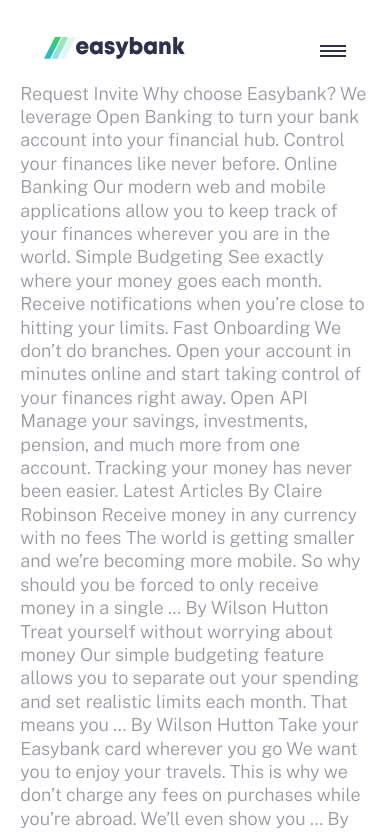
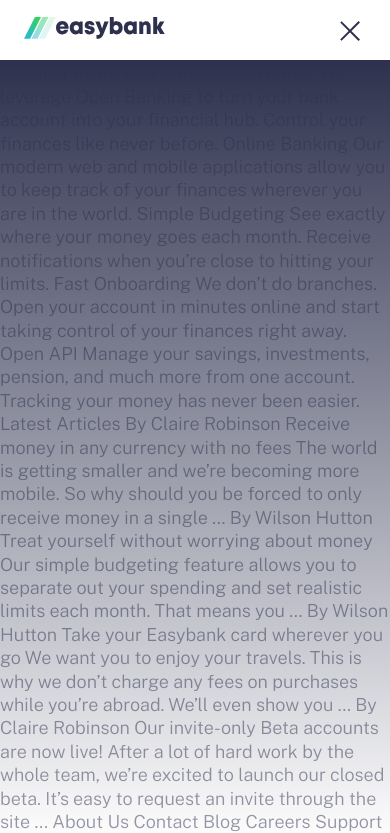
Before and after one commit to adampaulukanis/easybank-landing, a plain HTML site: page index.html in a window 390 px wide. Both pictures are taken after a click on the link 332 px from the left and 50 px from the top of the page. Shown: the top 833 px of the page. Drawn offline with nearby package versions, Linux system fonts and the light colour scheme.

Commit message:
Animated Hamburger Menu

```diff
--- a/app/css/style.css
+++ b/app/css/style.css
@@ -10,8 +10,8 @@
     --white: hsl(0, 0%, 100%);
 
     /* Font sizes */
-    --font-sm: 0.875em; /* 14px */
-    --font-med: 1.125em; /* 18px */
+    --font-sm: 0.875rem; /* 14px */
+    --font-med: 1.125rem; /* 18px */
 }
 html {
     font-size: 100%;
@@ -24,8 +24,7 @@
 }
 body {
     margin: 0;
-    padding: 1.125em;
-    font-size: var(--font-med); /* 18px, where 1em = 16px */
+    font-size: var(--font-med); /* 18px, where 1rem = 16px */
     line-height: 1.3;
     font-family: "Public Sans", sans-serif;
     font-weight: 300;
@@ -68,10 +67,34 @@
     width: 26px;
     height: 2px;
     background-color: var(--dark-blue);
+    transition: all 300ms ease-in-out;
+    transform-origin: 3px 1px;
 }
-.header__menu > span:not(:last-child) {
-    margin-bottom: 3px;
+.header .header__menu > span:not(:last-child) {
+    margin-bottom: 5px;
 }
+.header.open .header__menu > span:first-child {
+    transform: rotate(45deg);
+}
+.header.open .header__menu > span:nth-child(2) {
+    opacity: 0;
+}
+.header.open .header__menu > span:last-child {
+    transform: rotate(-45deg);
+}
+.header .overlay {
+    opacity: 0;
+    position: fixed;
+    top: 3.75rem;
+    right: 0px;
+    bottom: 0px;
+    left: 0px;
+    background-image: linear-gradient(var(--dark-blue), transparent);
+}
+.header .overlay.fade-in {
+    display: block;
+}
+
 .header__link a {
     position: relative;
     font-size: var(--font-med);
@@ -104,7 +127,7 @@
     opacity: 1;
 }
 .button {
-    padding: 0.875em 2.1875em;
+    padding: 0.875rem 2.1875rem;
     background: linear-gradient(
         to right,
         var(--lime-green),
@@ -134,3 +157,37 @@
         display: none;
     }
 }
+
+/* Animations */
+@keyframes fade-in {
+    from {
+        visibility: hidden;
+        opacity: 0;
+    }
+    1% {
+        visibility: visible;
+    }
+    to {
+        opacity: 1;
+    }
+}
+.fade-in {
+    animation: fade-in 300ms ease-in-out forwards;
+}
+@keyframes fade-out {
+    from {
+        visibility: visible;
+        opacity: 1;
+    }
+    99% {
+        visibility: visible;
+        opacity: 0;
+    }
+    to {
+        visibility: hidden;
+        opacity: 0;
+    }
+}
+.fade-out {
+    animation: fade-out 300ms ease-in-out forwards;
+}
--- a/app/js/main.js
+++ b/app/js/main.js
@@ -1 +1,17 @@
-console.log("hello world!");
+const btnHamburger = document.querySelector("#btnHamburger");
+const header = document.querySelector(".header");
+const overlay = document.querySelector(".overlay");
+
+btnHamburger.onclick = () => {
+    if (header.classList.contains("open")) {
+        // Close Hamburger Menu
+        header.classList.remove("open");
+        overlay.classList.remove("fade-in");
+        overlay.classList.add("fade-out");
+    } else {
+        // Open Hamburger Menu
+        header.classList.add("open");
+        overlay.classList.remove("fade-out");
+        overlay.classList.add("fade-in");
+    }
+};
--- a/index.html
+++ b/index.html
@@ -1,3 +1,7 @@
+<!--
+    The code was borrow from Jessica Chan
+    https://www.youtube.com/watch?v=aoQ6S1a32j8&t=12295s
+-->
 <!DOCTYPE html>
 <html lang="en">
     <head>
@@ -23,12 +27,17 @@
     </head>
     <body>
         <header class="header">
+            <div class="overlay"></div>
             <nav class="flex flex-jc-sb flex-ai-c">
                 <a href="/" class="header__logo">
                     <img src="images/logo.svg" alt="Easybank" />
                 </a>
 
-                <a href="#" class="header__menu hide-for-desktop">
+                <a
+                    id="btnHamburger"
+                    href="#"
+                    class="header__menu hide-for-desktop"
+                >
                     <span></span>
                     <span></span>
                     <span></span>
```
